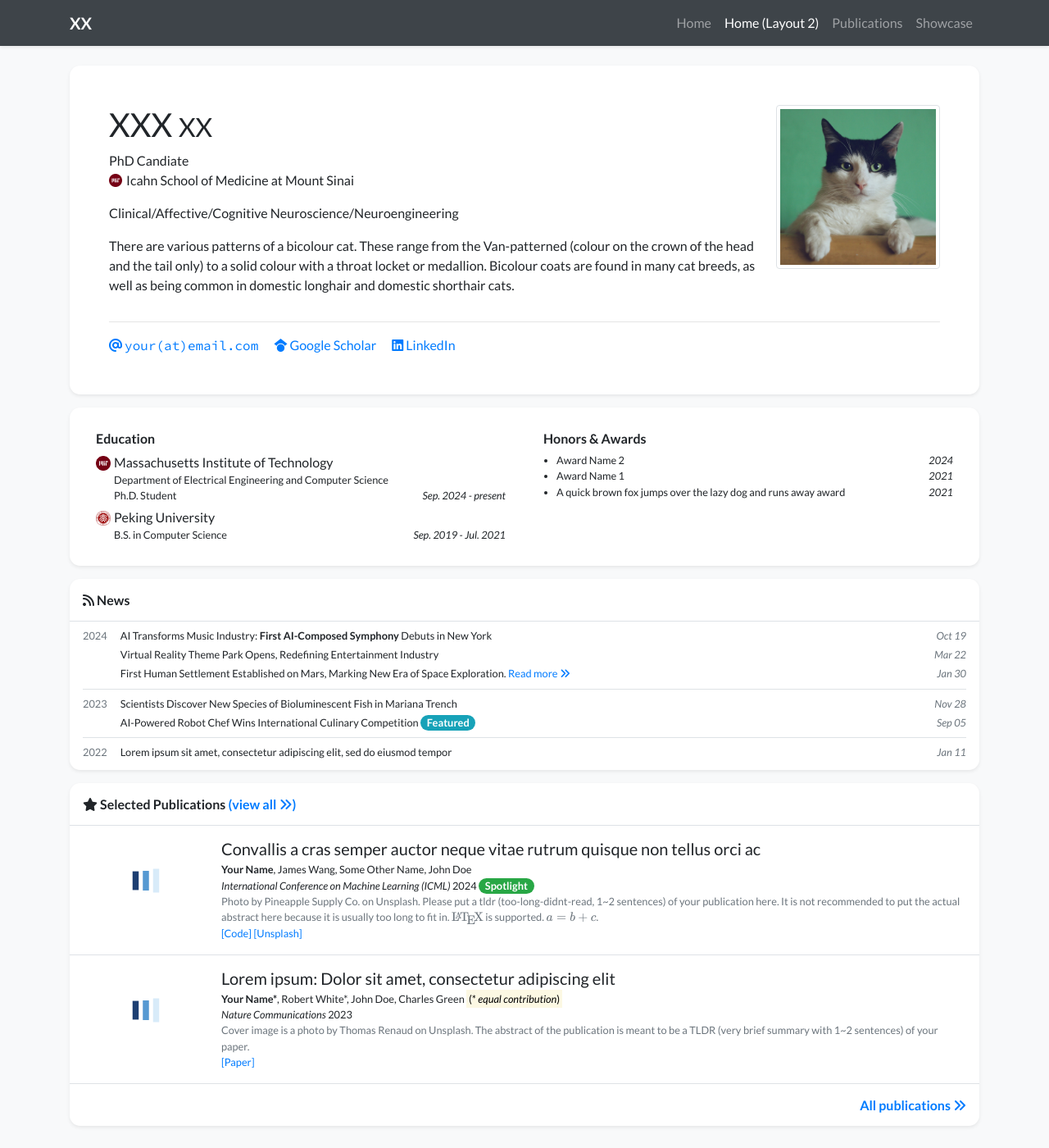
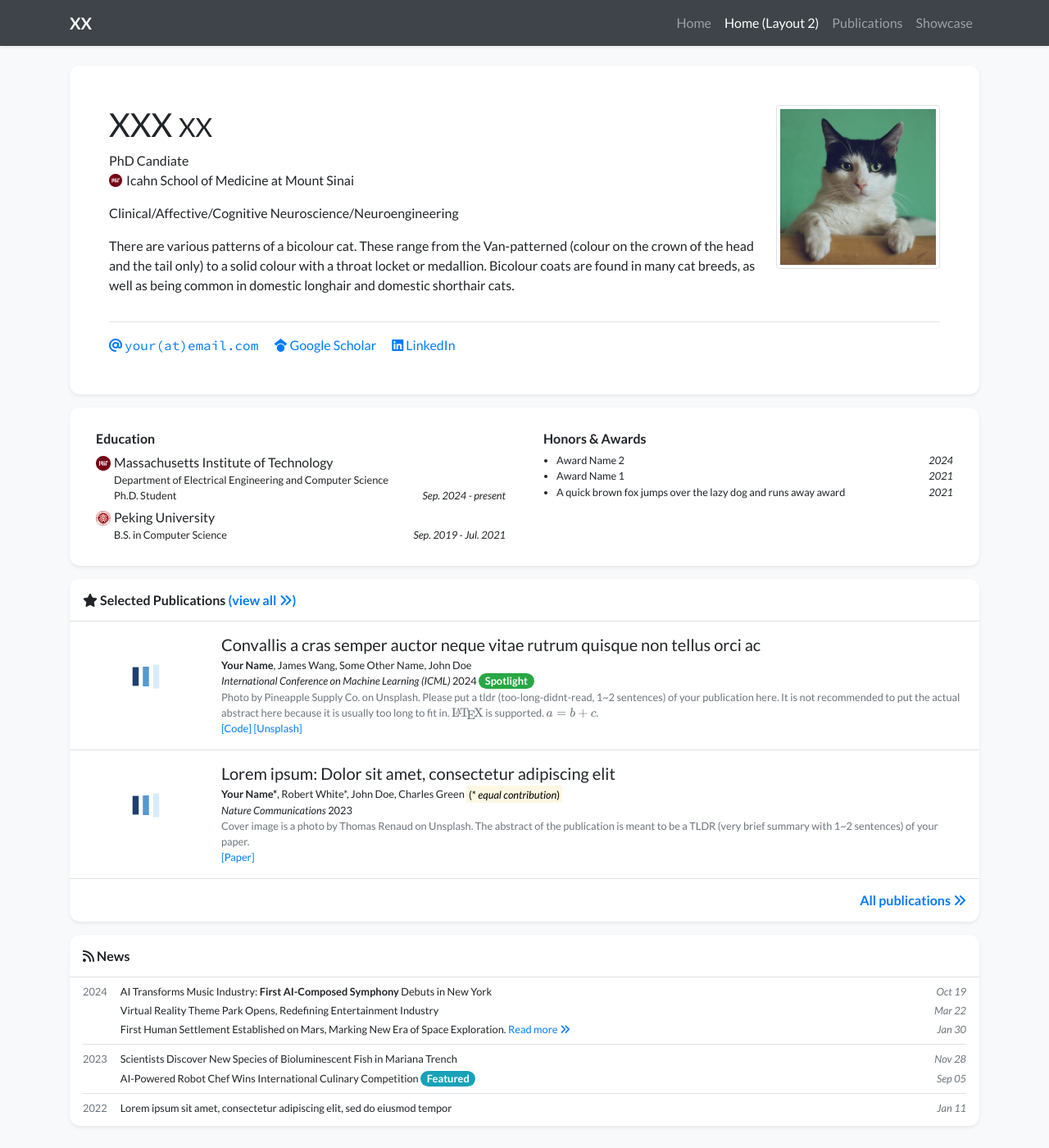
Before and after one commit to ha-neul-song/ha-neul-song.github.io, a Jekyll site: the page built from index_layout2.html, in a window 1280 px wide and 1400 px high. Shown: the whole window at 82% size. Built offline with Jekyll 4.4.1, drawn with Linux system fonts in a browser that asks for light colours; nearby versions of some CDN libraries; a style sheet for code colours, icons or effects is not loaded; part of the change alters nothing that is shown.

Commit message:
Update index_layout2.html

```diff
--- a/index_layout2.html
+++ b/index_layout2.html
@@ -9,13 +9,6 @@ navbar_title: Home (Layout 2)
     {% include widgets/experience_card.html %}
 {% endif %}
 
-{% if site.data.display.homepage.show_news %}
-    {% assign count_news = site.news | size %}
-    {% if count_news > 0 %}
-        {% include widgets/news_card.html limit=site.data.display.homepage.num_news %}
-    {% endif %}
-{% endif %}
-
 {% if site.data.display.homepage.show_selected_publications %}
     {% assign pubs = site.publications | sort: "date" | reverse | where: "selected", true %}
     {%
@@ -24,3 +17,10 @@ navbar_title: Home (Layout 2)
         title='<i class="fas fa-star"></i> Selected Publications'
     %}
 {% endif %}
+
+{% if site.data.display.homepage.show_news %}
+    {% assign count_news = site.news | size %}
+    {% if count_news > 0 %}
+        {% include widgets/news_card.html limit=site.data.display.homepage.num_news %}
+    {% endif %}
+{% endif %}
```
